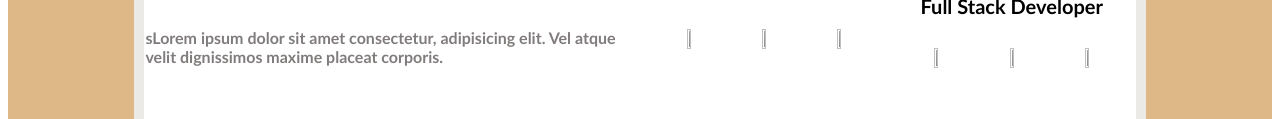
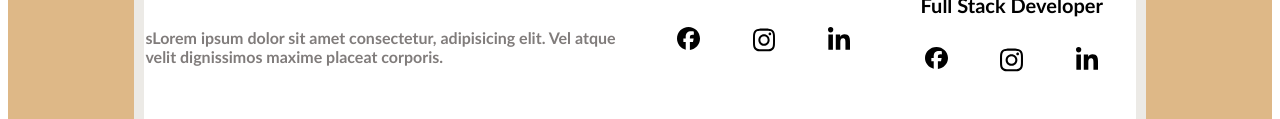
Before and after one commit to huy13214/huynghicompany, a plain HTML site: page index.html in a window 1280 px wide. Shown: the part 483-602 px from the top of the page. Drawn offline with Linux system fonts and the light colour scheme; the site is published under a folder, as on GitHub Pages, so addresses that start at the root find nothing.

Commit message:
Update index.html

```diff
--- a/index.html
+++ b/index.html
@@ -23,9 +23,9 @@
                         <h1 class="centerh1">LE DUC HUY</h1>
                         <h1 class="chucvu">Full Stack Developer</h1>
                         <div class="socialmediaparent">
-                            <img class="socialmedia" src="/facebook-brands-solid.svg" onclick="window.open('https:www.facebook.com/ldh.27th/')">
-                            <img class="socialmedia" src="/instagram-brands-solid.svg">
-                            <img class="socialmedia" src="/linkedin-in-brands-solid.svg">
+                            <img class="socialmedia" src="facebook-brands-solid.svg" onclick="window.open('https:www.facebook.com/ldh.27th/')">
+                            <img class="socialmedia" src="instagram-brands-solid.svg">
+                            <img class="socialmedia" src="linkedin-in-brands-solid.svg">
                         </div>
                     </td>
                     <td class="profile2 profile2hover" rowspan="2" onclick="profileclick2()">
@@ -33,9 +33,9 @@
                         <h1 class="centerh1">HOANG BA GIA NGHI</h1>
                         <h1 class="chucvu">Full Stack Developer</h1>
                         <div class="socialmediaparent">
-                            <img class="socialmedia" src="/facebook-brands-solid.svg">
-                            <img class="socialmedia" src="/instagram-brands-solid.svg">
-                            <img class="socialmedia" src="/linkedin-in-brands-solid.svg">
+                            <img class="socialmedia" src="facebook-brands-solid.svg">
+                            <img class="socialmedia" src="instagram-brands-solid.svg">
+                            <img class="socialmedia" src="linkedin-in-brands-solid.svg">
                         </div>
                     </td>
                 </tr>
```
